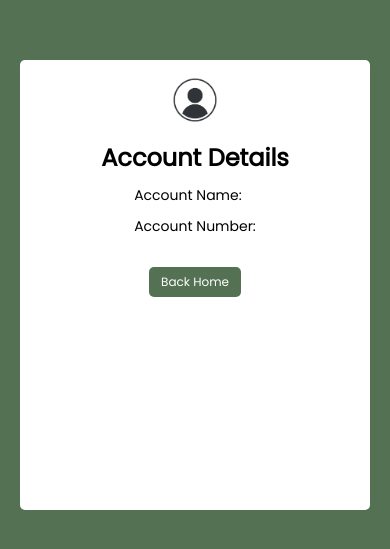
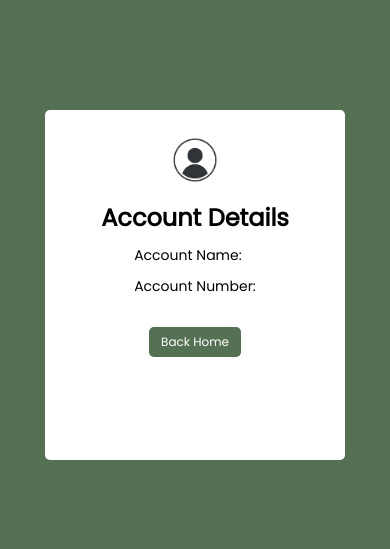
Before and after one commit to Noka93/Nuban-Checker, a React (Vite) app: page /profile in a window 390 px wide. Shown: the part 137-686 px from the top of the page. Built offline with nearby package versions, Linux system fonts and the light colour scheme.

Commit message:
media query

```diff
--- a/src/pages/profile.css
+++ b/src/pages/profile.css
@@ -38,7 +38,9 @@
 
 @media (max-width: 600px) {
 	.profile {
-		padding: 10px;
+		width: 300px;
+		height: 350px;
+		padding: 20px 30px;
 	}
 
 	.profile button {
```
